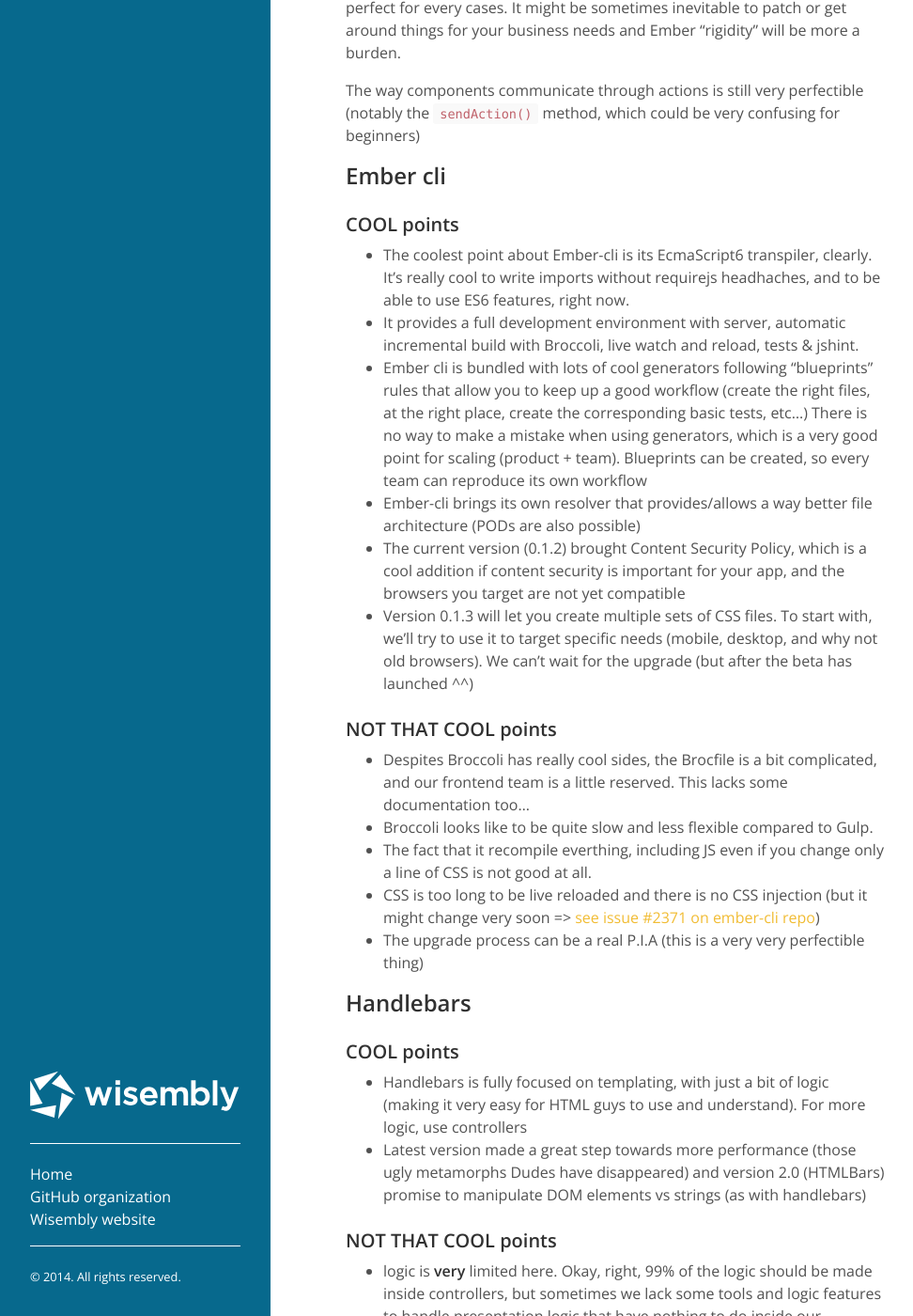
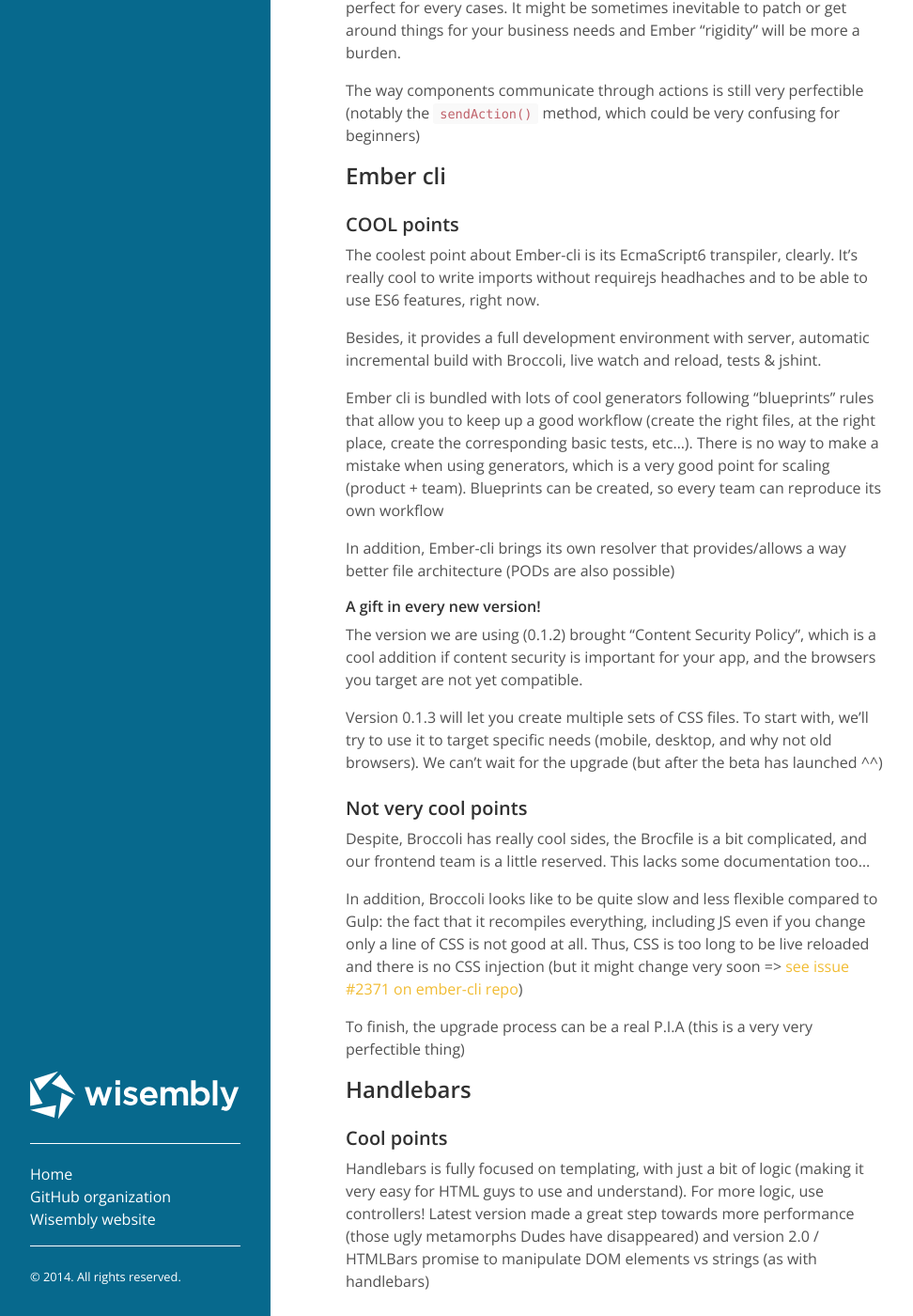
Before and after one commit to Wisembly/blog, a Jekyll site: the page built from _posts/2014-12-10-what-we-have-learn-from-ember.markdown, in a window 1280 px wide and 1400 px high, scrolled down 2986 px. Shown: the whole window at 94% size, without its empty margins (0-972 px from the left). Built offline with Jekyll 4.4.1, drawn with Linux system fonts in a browser that asks for light colours; Markdown is read by kramdown in place of the engine named in the settings; comment, search, counter and statistics services are not loaded; some of the changed text lies outside the part shown.

Commit message:
Ember post review and corrections

```diff
--- a/_posts/2014-12-10-what-we-have-learn-from-ember.markdown
+++ b/_posts/2014-12-10-what-we-have-learn-from-ember.markdown
@@ -10,13 +10,13 @@
 author:     guillaumepotier
 ---
 
-Here [@Wisembly](http://wisembly.com) we strive to change the way people meet, work and collaborate during meetings. We come from a Symfony2 / Backbone.js / socket.io world with our event / training / conf call products, and when it came to thinking about our next product, [Solid](http://getsolid.io), we slowed down things a bit and looked for maybe a different and possibly better way to manage our frontend application.
+Here [@Wisembly](http://wisembly.com) we strive to change the way people meet, work and collaborate during meetings. We come from a Symfony2 / Backbone.js / socket.io world with our event / training / conf call products, and when it came to thinking about our next product, [Solid](http://getsolid.io), we slowed down things a bit and looked for a different and a better way to manage our frontend application.
 
 We looked at [Angular.js](https://angularjs.org/) and [Ember.js](http://emberjs.com/) that were trending among cool kids out there and that looked both promizing for us to manage an ambitious javascript application with our growing developpers team (by the way, [we are hiring!](http://wisembly.com/jobs)).
 
 After doing the famous [Todo MVC example](http://todomvc.com/) and some other POCs, we decided to go for Ember with [Ember-cli](http://www.ember-cli.com/).
 
-Here is ou humble 3 months real life Ember.js feedback for [Solid](http://getsolid.io), what we learnt, what we think that's cool, what is really uncool and what could be improved.
+Here is our humble 3 months real life Ember.js feedback for [Solid](http://getsolid.io), what we have learnt, what we think is cool, what is really uncool and what could be improved.
 
 
 ## Ember.js
@@ -39,7 +39,7 @@
 **Good points**
 - Your developpers will tend to produce more homogeneous code. That's a great thing for productivity, maintenance and scalability
 - New team members will already know Ember and will understand your code faster, they'll only have to look to your business code, no need for them to read and learn a framework related mechanism you could have developped inside your own framework
-- You won't have to maintain core parts of your code. Just keep your project Ember-up-to-date to benefits for latest community features and improvements. Again, no more team time waster to maintain something a community could maintain for you
+- You won't have to maintain core parts of your code. Just keep your project Ember-up-to-date to benefit from the latest community features and improvements. Again, no time wasted in maintaining something a community could maintain for you.
 
 **Risks**
 - What happens if you integrate an Angular dev or a Backbone dev? Despite the fact that Ember and Angular differs in many ways, their root concepts are not that far, and the new "dev on the block" should feel at home within days (1-2 weeks max)
@@ -58,16 +58,16 @@
 Ember 2.0 will put even more emphasis on components!
 
 
-### NOT THAT COOL points
+### Not very cool points
 
-Before digging deeper into Ember, we heard about its famous "learning curve". Some said it is like climbing a mountain, some compare it to a roller coaster. We tried and, we must admit, it's pretty heavy and almost sinusoidal, but really worth to surf.
+Before digging deeper into Ember, we heard about its famous "learning curve". Some said it is like climbing a mountain, some compare it to a roller coaster. We tried and we must admit, it's pretty heavy and almost sinusoidal, but really worth to surf.
 
-We've had bad days, and good days. We've had questions, and we still have questions...
+We've had bad days and good days. We've had questions and we still have questions...
 
 The first of these questions is about [Ember Data](https://github.com/emberjs/data). It's an awesome library, no doubt about it: well documented, very active, and strong / stable enough for what we want to build.
 But the fact is that our APIs are not fully compatible with it: not fully "JSON API" compliant, and not very modifiable, since they are shared accross our products. Since Ember Data is not very permissive, we've had some headaches. That's why we are wondering if we shall build our own data store/cache/api layer.
 
-In some cases, we still wonder where is the best place to do things, and how to do it.
+In some cases, we still wonder where is the best place to do things and how to do it.
 For example, let's say you have to implement a global notification center for your app: we're still investigating and iterating to find the best way to do it... Even if a "service" is what sounds like to be the best idea, it is not as simple as it seem...
 
 How does it interact with push events (we make a heavy use of [socket.io](http://socket.io/) ? How does it interact with the "bubbling" of Ember actions ? What if a component has to notify the app of its state ? What if you want your models to auto-notify the user when they are saved / errored ?
@@ -81,49 +81,63 @@
 ## Ember cli
 
 ### COOL points
-+ The coolest point about Ember-cli is its EcmaScript6 transpiler, clearly. It's really cool to write imports without requirejs headhaches, and to be able to use ES6 features, right now.
-+ It provides a full development environment with server, automatic incremental build with Broccoli, live watch and reload, tests & jshint.
-+ Ember cli is bundled with lots of cool generators following "blueprints" rules that allow you to keep up a good workflow (create the right files, at the right place, create the corresponding basic tests, etc...) There is no way to make a mistake when using generators, which is a very good point for scaling (product + team). Blueprints can be created, so every team can reproduce its own workflow
-+ Ember-cli brings its own resolver that provides/allows a way better file architecture (PODs are also possible)
-+ The current version (0.1.2) brought Content Security Policy, which is a cool addition if content security is important for your app, and the browsers you target are not yet compatible
-+ Version 0.1.3 will let you create multiple sets of CSS files. To start with, we'll try to use it to target specific needs (mobile, desktop, and why not old browsers). We can't wait for the upgrade (but after the beta has launched ^^)
+
+The coolest point about Ember-cli is its EcmaScript6 transpiler, clearly. It's really cool to write imports without requirejs headhaches and to be able to use ES6 features, right now.
+
+Besides, it provides a full development environment with server, automatic incremental build with Broccoli, live watch and reload, tests & jshint.
+
+Ember cli is bundled with lots of cool generators following "blueprints" rules that allow you to keep up a good workflow (create the right files, at the right place, create the corresponding basic tests, etc...). There is no way to make a mistake when using generators, which is a very good point for scaling (product + team). Blueprints can be created, so every team can reproduce its own workflow
+
+In addition, Ember-cli brings its own resolver that provides/allows a way better file architecture (PODs are also possible)
+
+#### A gift in every new version!
+The version we are using (0.1.2) brought "Content Security Policy", which is a cool addition if content security is important for your app, and the browsers you target are not yet compatible.
+
+Version 0.1.3 will let you create multiple sets of CSS files. To start with, we'll try to use it to target specific needs (mobile, desktop, and why not old browsers). We can't wait for the upgrade (but after the beta has launched ^^)
 
 
-### NOT THAT COOL points
-- Despites Broccoli has really cool sides, the Brocfile is a bit complicated, and our frontend team is a little reserved. This lacks some documentation too...
-- Broccoli looks like to be quite slow and less flexible compared to Gulp.
-- The fact that it recompile everthing, including JS even if you change only a line of CSS is not good at all.
-- CSS is too long to be live reloaded and there is no CSS injection (but it might change very soon => [see issue #2371 on ember-cli repo](https://github.com/stefanpenner/ember-cli/issues/2371))
-- The upgrade process can be a real P.I.A (this is a very very perfectible thing)
+### Not very cool points
+
+Despite, Broccoli has really cool sides, the Brocfile is a bit complicated, and our frontend team is a little reserved. This lacks some documentation too...
+
+In addition, Broccoli looks like to be quite slow and less flexible compared to Gulp: the fact that it recompiles everything, including JS even if you change only a line of CSS is not good at all.
+Thus, CSS is too long to be live reloaded and there is no CSS injection (but it might change very soon => [see issue #2371 on ember-cli repo](https://github.com/stefanpenner/ember-cli/issues/2371))
+
+To finish, the upgrade process can be a real P.I.A (this is a very very perfectible thing)
 
 
 ## Handlebars
 
-### COOL points
+### Cool points
 
-- Handlebars is fully focused on templating, with just a bit of logic (making it very easy for HTML guys to use and understand). For more logic, use controllers
-- Latest version made a great step towards more performance (those ugly metamorphs Dudes have disappeared) and version 2.0 (HTMLBars) promise to manipulate DOM elements vs strings (as with handlebars)
+Handlebars is fully focused on templating, with just a bit of logic (making it very easy for HTML guys to use and understand). For more logic, use controllers!
+Latest version made a great step towards more performance (those ugly metamorphs Dudes have disappeared) and version 2.0 / HTMLBars promise to manipulate DOM elements vs strings (as with handlebars)
 
 
-### NOT THAT COOL points
+### Not very cool points
 
-- logic is **very** limited here. Okay, right, 99% of the logic should be made inside controllers, but sometimes we lack some tools and logic features to handle presentation logic that have nothing to do inside our application code, our models nor our controllers. When we say that logic is limited it is even a `AND` or `OR` condition in a `if` statement that is not possible. In fact, controllers are currently more "presenters" than controllers because they embed both application logic and presentation logic.
+Logic is **very** limited here. Okay, right, 99% of the logic should be made inside controllers as we said above, but sometimes we lack some tools and logic features to handle presentation logic that have nothing to do inside our application code, our models nor our controllers. When we say that logic is limited it is even a `AND` or `OR` condition in a `if` statement that is not possible. In fact, controllers are currently more "presenters" than controllers because they embed both application logic and presentation logic.
 
 
 
-## Ember data
+## Ember Data
 
 ### COOL POINTS
-  + Various adapters for multiple usage ways (wanna use fixtures? Use fixtureAdapter. Want to use firebase? Download the firebase adapter, configure and run with a great smile, otherwise stay with the RESTAdapter)
-  + Various methods to easily manage models and records
-  + Records flags (isNew, isDirty, isSaving, etc....)
+Ember Data comes with various adapters for multiple usage ways (Want to use fixtures? Use fixtureAdapter. Want to use firebase? Download the firebase adapter, configure and run with a great smile, otherwise stay with the RESTAdapter)
 
-### NOT THAT COOL points
-  - **very** opinionated (too opinionated?). No option could be passed to `save()` and other methods, virtually impossible to extend
-  - pagination is still an issue for us today
-  - follow and implements JSON API standard, but partially!
-  - lot of monkey patching (if your API is not 100% ember-data compatible)
-  - problems with socket.io, updating a model that is not already in collection?
+It also comes with various methods to easily manage models and records
+
+We particularly like records flags (isNew, isDirty, isSaving, etc....), it's a fantastic feature !
+
+### Not very cool points
+
+Ember Data is **very** opinionated (too opinionated?). No option could be passed to `save()` and other methods, virtually impossible to extend.
+
+For instance, pagination is still an issue for us today (hopefully we didn't have to deal with it at the moment)
+
+Ember Data follows and implements JSON API standard, but partially! So we had to do a lot of monkey patching (will apply to you if your API is not 100% ember-data compatible)
+
+We also had problems with socket.io, we still have questions like "updating a model that is not already in collection?""
 
 We'd really like to have some time soon to look to that more deeply and consider not using ember data and find / create a data layer more modulable.
 
```
Also changed, not shown: other parts of _posts/2014-12-10-what-we-have-learn-from-ember.markdown (+7 -7 lines).
